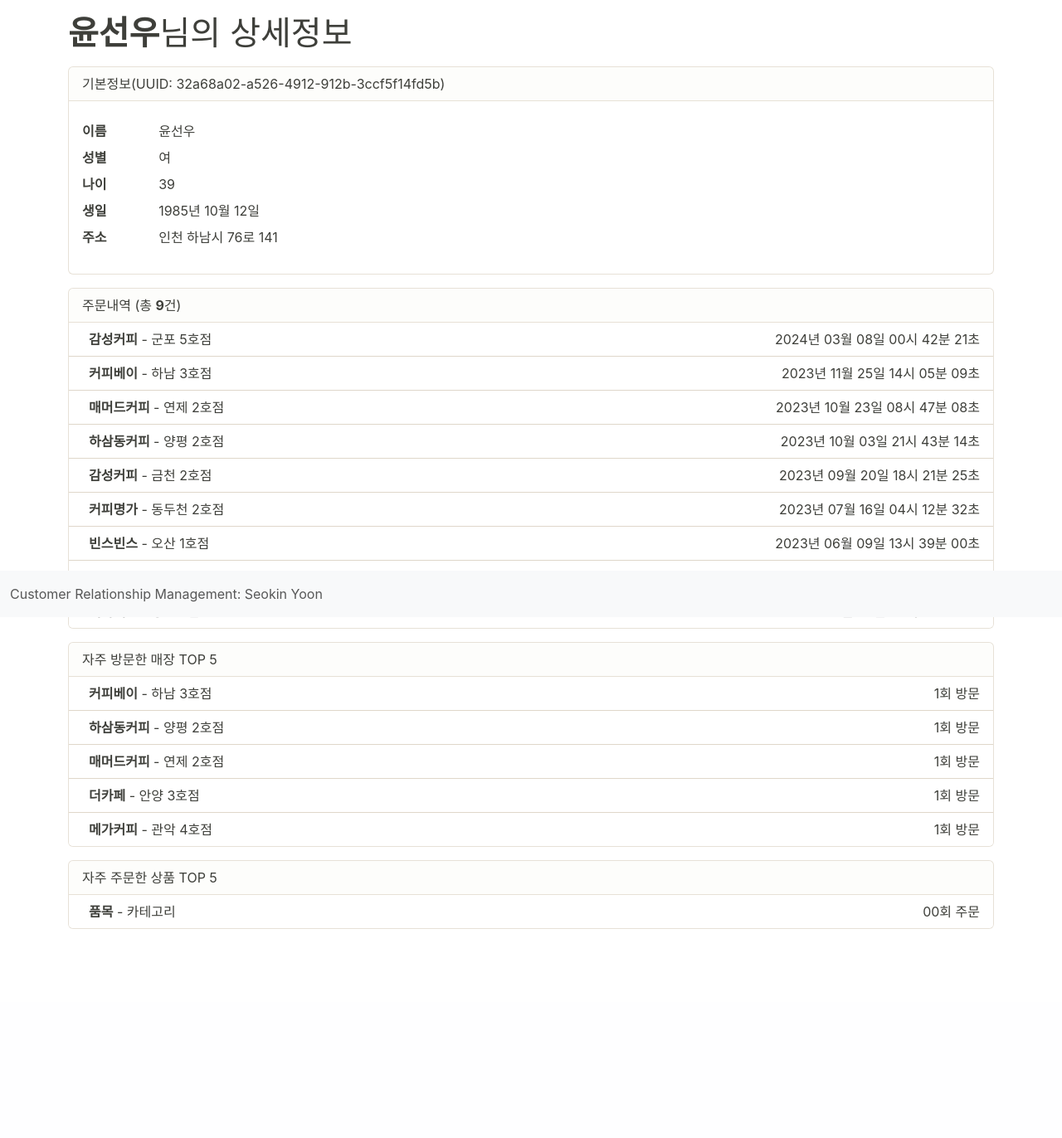
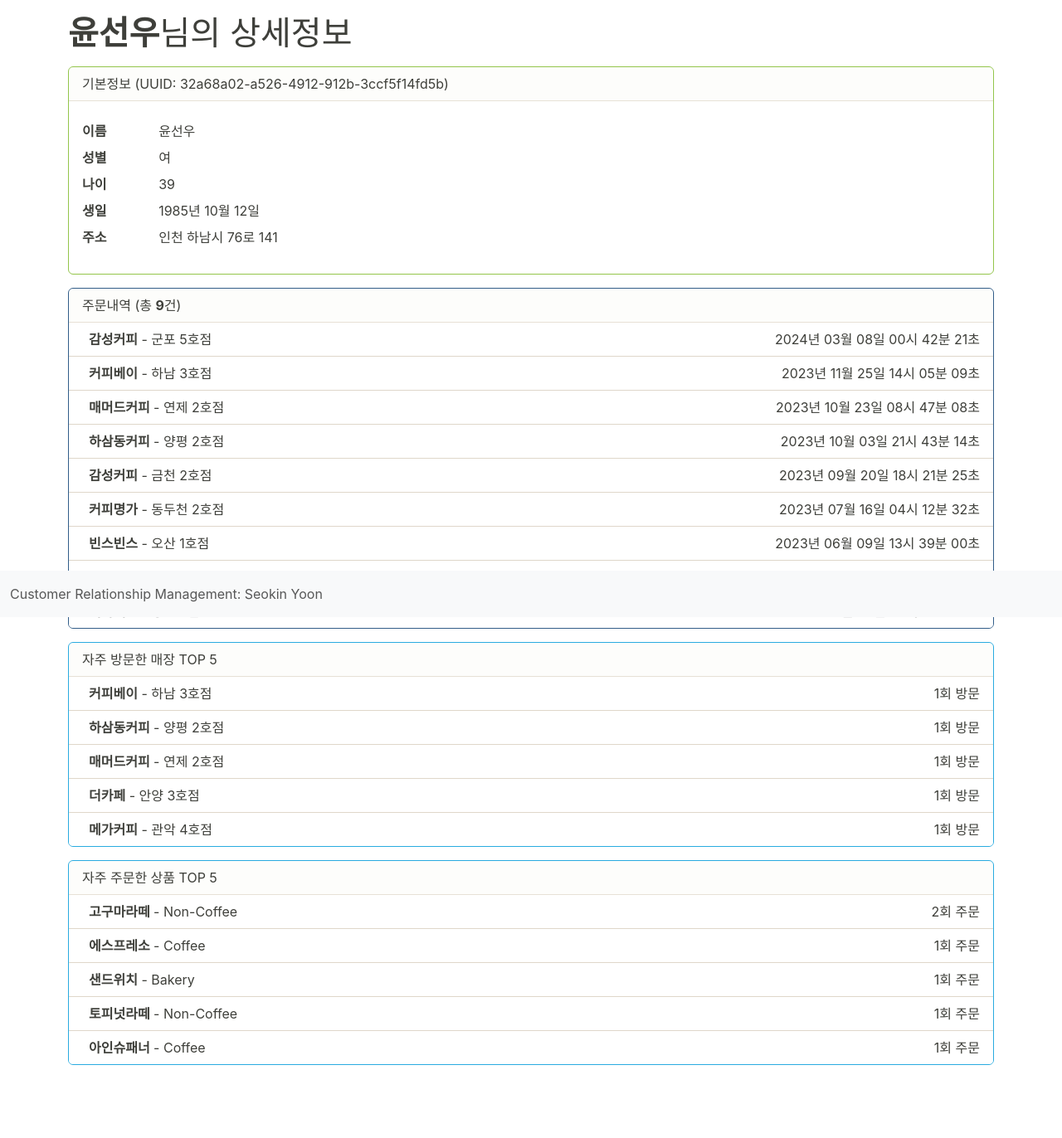
Before and after one commit to Baristacus/SeSAC.CRM, a Flask app: page /user/32a68a02-a526-4912-912b-3ccf5f14fd5b in a window 1280 px wide. Shown: the part 56-1428 px from the top of the page at 83% size. Before the commit the page ends 1176 px from the top, so only its background shows below. Run offline with Flask 3, Linux system fonts and the light colour scheme; data comes from the database, SQL or seed files in the repository; some libraries are stand-ins or nearby versions; some web fonts are replaced.

Commit message:
item 이름 출력을 위한 모델 변경

```diff
--- a/crm/models.py
+++ b/crm/models.py
@@ -44,6 +44,7 @@
 
 
 class OrderItem(db.Model):
+    __tablename__ = "OrderItem"
     Id = db.Column(db.Text, primary_key=True)
     OrderId = db.Column(db.Text, nullable=False)
     ItemId = db.Column(db.Text, nullable=False)
--- a/crm/templates/user/user_detail.html
+++ b/crm/templates/user/user_detail.html
@@ -3,8 +3,8 @@
     <h1>
         <strong>{{ user.Name }}</strong>님의 상세정보
     </h1>
-    <div class="card my-3">
-        <div class="card-header">기본정보(UUID: {{ user.Id }})</div>
+    <div class="card border-success my-3">
+        <div class="card-header">기본정보 (UUID: {{ user.Id }})</div>
         <div class="card-body">
             <dl class="row my-2">
                 <dt class="col-sm-1">이름</dt>
@@ -30,7 +30,7 @@
             </dl>
         </div>
     </div>
-    <div class="card my-3">
+    <div class="card border-primary my-3">
         <div class="card-header">
             주문내역 (총 <strong>{{ order_list|count }}</strong>건)
         </div>
@@ -47,7 +47,7 @@
             {% endfor %}
         </ul>
     </div>
-    <div class="card my-3">
+    <div class="card border-info my-3">
         <div class="card-header">자주 방문한 매장 TOP 5</div>
         <ul class="list-group list-group-flush">
             {% for top in store_top5 %}
@@ -61,16 +61,18 @@
             {% endfor %}
         </ul>
     </div>
-    <div class="card my-3">
+    <div class="card border-info my-3">
         <div class="card-header">자주 주문한 상품 TOP 5</div>
         <ul class="list-group list-group-flush">
-            <li class="list-group-item list-group-item-action d-flex justify-content-between align-items-start"
-                aria-current="true">
-                <div class="ms-2 me-auto">
-                    <strong>품목</strong> - 카테고리
-                </div>
-                <span>00회 주문</span>
-            </li>
+            {% for top in item_top5 %}
+                <li class="list-group-item list-group-item-action d-flex justify-content-between align-items-start"
+                    aria-current="true">
+                    <div class="ms-2 me-auto">
+                        <strong>{{ top.Name }}</strong> - {{ top.Type }}
+                    </div>
+                    <span>{{ top.order_count }}회 주문</span>
+                </li>
+            {% endfor %}
         </ul>
     </div>
 {% endblock %}
--- a/crm/views/user.py
+++ b/crm/views/user.py
@@ -85,10 +85,24 @@
 
     # 자주 주문한 상품 TOP5
 
+    item_top5 = (
+        Item.query.join(OrderItem, Item.Id == OrderItem.ItemId)
+        .join(Order, Order.Id == OrderItem.OrderId)
+        .filter(Order.UserId == id)
+        .add_columns(
+            Item.Name, Item.Type, func.count(OrderItem.ItemId).label("order_count")
+        )
+        .group_by(Item.Id)
+        .order_by(func.count(OrderItem.ItemId).desc())
+        .limit(5)
+        .all()
+    )
+
     return render_template(
         "user/user_detail.html",
         title=f"{user.Name}님의 회원 정보",
         user=user,
         order_list=order_list,
         store_top5=store_top5_visit,
+        item_top5=item_top5,
     )
```
Also changed, not shown: crm/templates/user/user_list.html (+0 -8 lines).
